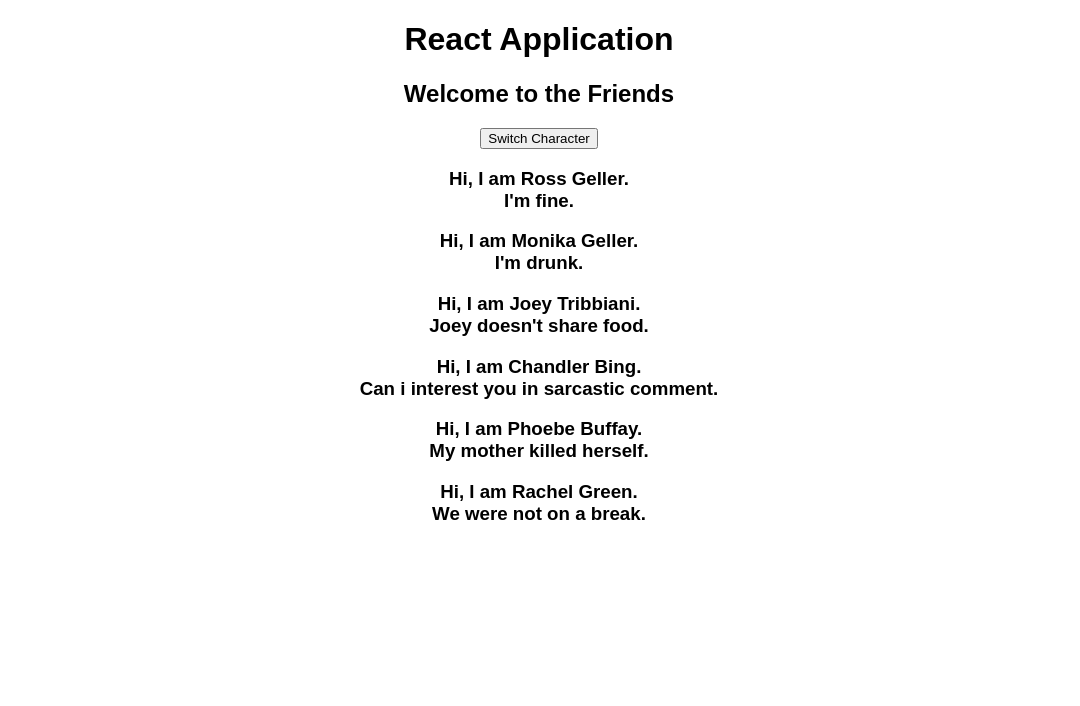
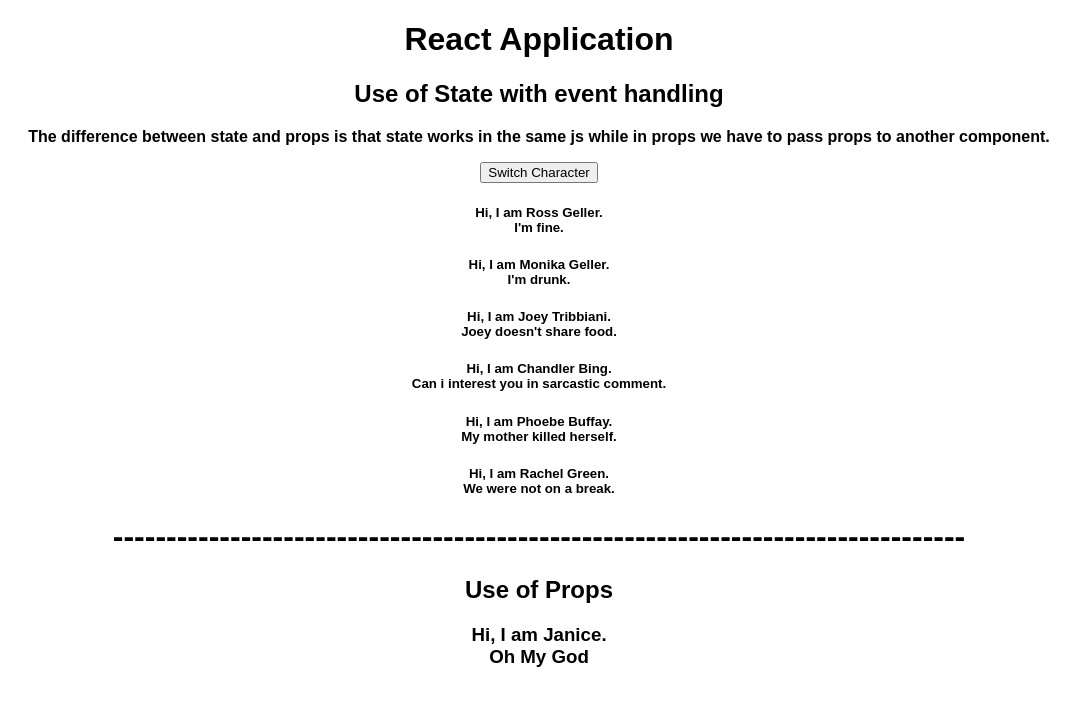
Before and after one commit to Skandh15/FirstApplication, a React (Create React App) app: page / in a window 1280 px wide. Shown: the top 706 px of the page, without its empty margins (101-1181 px from the left). Built offline with nearby package versions, Linux system fonts and the light colour scheme.

Commit message:
Added the difference between Props and State

```diff
--- a/src/App.js
+++ b/src/App.js
@@ -18,14 +18,18 @@
     return (
       <div className="App">
         <h1>React Application</h1>
-        <h2>Welcome to the Friends</h2>
+        <h2>Use of State with event handling</h2>
+        <p><strong>The difference between state and props is that state works in the same js while in props we have to pass props to another component.</strong></p>
         <button onClick = {this.CharacterSwitchHandler}>Switch Character</button>
-        <Person name = { this.state.character[0].name } tagline = { this.state.character[0].tagline } />
-        <Person name = { this.state.character[1].name } tagline = { this.state.character[1].tagline } />
-        <Person name = { this.state.character[2].name } tagline = { this.state.character[2].tagline } />
-        <Person name = { this.state.character[3].name } tagline = { this.state.character[3].tagline } />
-        <Person name = { this.state.character[4].name } tagline = { this.state.character[4].tagline } />
-        <Person name = { this.state.character[5].name } tagline = { this.state.character[5].tagline } />
+        <h5>Hi, I am { this.state.character[0].name }. <br></br>  { this.state.character[0].tagline } </h5>
+        <h5>Hi, I am { this.state.character[1].name }. <br></br>  { this.state.character[1].tagline } </h5>
+        <h5>Hi, I am { this.state.character[2].name }. <br></br>  { this.state.character[2].tagline } </h5>
+        <h5>Hi, I am { this.state.character[3].name }. <br></br>  { this.state.character[3].tagline } </h5>
+        <h5>Hi, I am { this.state.character[4].name }. <br></br>  { this.state.character[4].tagline } </h5>
+        <h5>Hi, I am { this.state.character[5].name }. <br></br>  { this.state.character[5].tagline } </h5>
+        <h1>--------------------------------------------------------------------------------</h1>
+        <h2>Use of Props </h2>
+        <Person name = 'Janice' tagline = 'Oh My God'></Person>
       </div>
     );
   }
```
